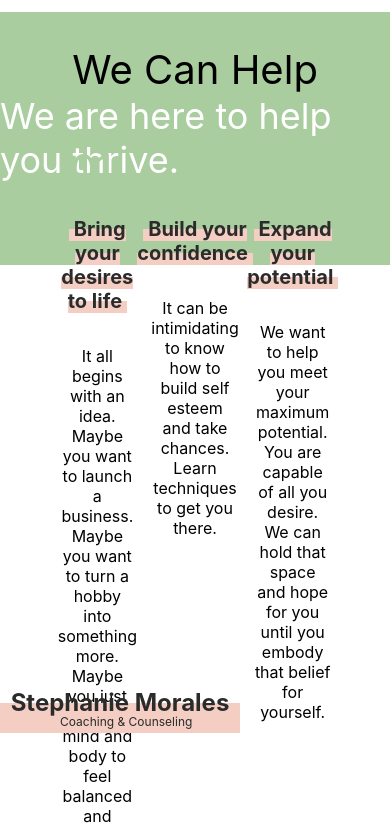
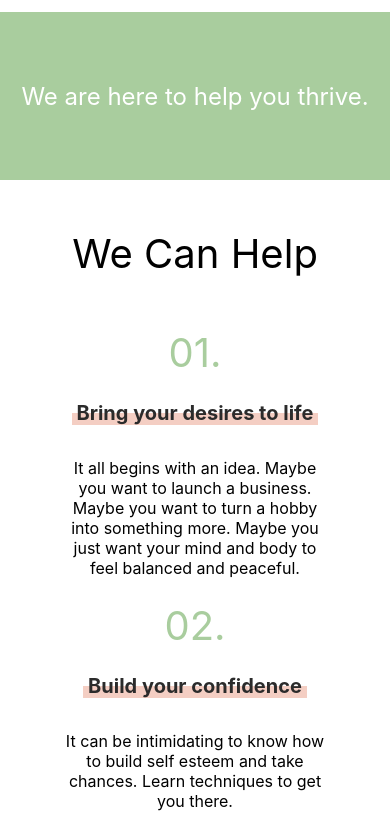
Before and after one commit to spiderthatcodes/embody, a React (Create React App) app in the folder client/: page /about in a window 390 px wide. Shown: the part 2900-3727 px from the top of the page. Built offline with nearby package versions, Linux system fonts and the light colour scheme.

Commit message:
about page mobile styling changes

```diff
--- a/client/src/pages/About/style.ts
+++ b/client/src/pages/About/style.ts
@@ -6,6 +6,10 @@ export const NumberedCardContainer = styled.div`
     display: grid;
     grid-template-columns: repeat(auto-fill, minmax(25%, 1fr));
     margin: 16px 0;
+    @media (max-width: 900px) {
+        height: auto;
+        display: block;
+    }
 `;
 
 export const HelpSection = styled.div`
@@ -21,6 +25,10 @@ export const HelpSection = styled.div`
         font-size: 40px;
         font-weight: 400;
     }
+
+    @media (max-width: 900px) {
+        height: 120vh;
+    }
 `;
 
 export const GreenStrip = styled.div`
@@ -33,6 +41,13 @@ export const GreenStrip = styled.div`
     p {
         color: ${colors.white};
         font-size: 36px;
+    }
+
+    @media (max-width: 900px) {
+        height: 20vh;
+        p {
+        font-size: 24px;
+    }
     }
 `;
 
```
